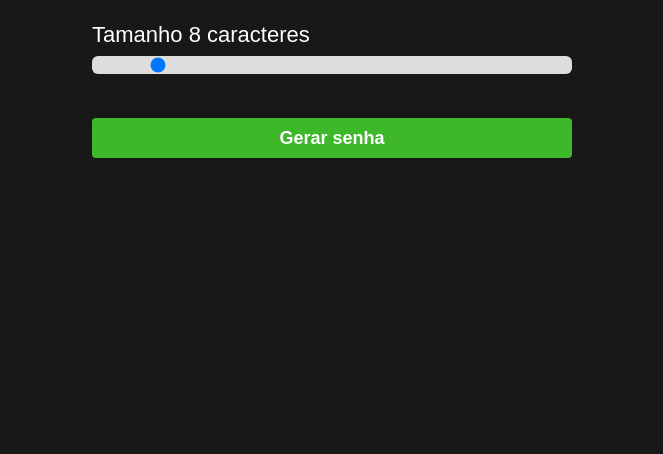
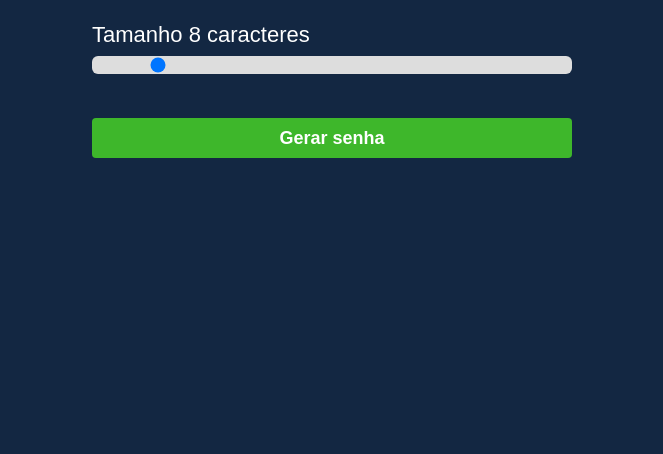
Before and after one commit to ocaio275/password, a plain HTML site: page index.html in a window 1280 px wide. Shown: the part 346-800 px from the top of the page, without its empty margins (308-971 px from the left). Drawn offline with Linux system fonts and the light colour scheme.

Commit message:
first commit

```diff
--- a/script.js
+++ b/script.js
@@ -30,6 +30,6 @@ function generetePassword() {
 }
 
 function copyPassword(){
+    navigator.clipboard.writeText(novaSenha);
     //alert("Senha copiada");
-    navigator.clipboard.writeText(novaSenha);
 }
--- a/styles.css
+++ b/styles.css
@@ -8,7 +8,7 @@
 }
 
 body {
-    background-color: #181818;
+    background-color: #132742;
     width: 100%;
     height: 100vh;
     display: flex;
```
Also changed, not shown: index.html (+1 -0 lines), assets/security.png (added).
